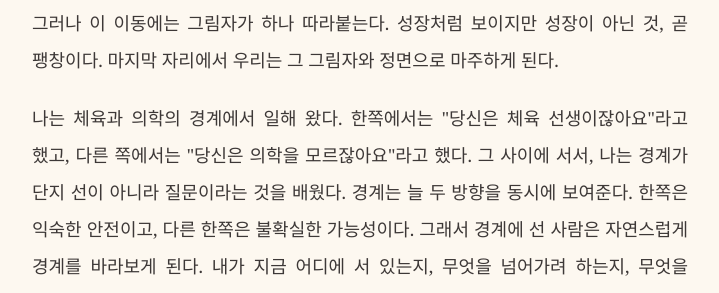
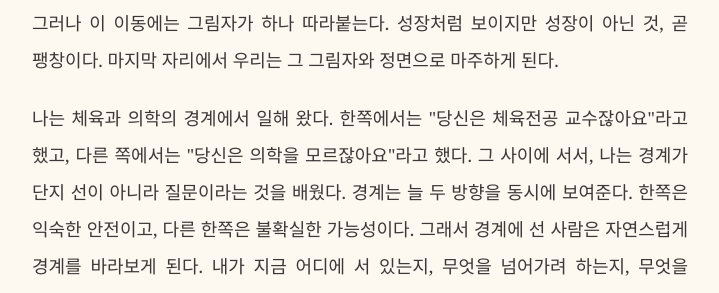
Before and after one commit to justinjeon70-hue/justin-jeon-website, a Jekyll site: the page gyeonggye-growth.html, which Jekyll copies as it is, in a window 1280 px wide and 900 px high, scrolled down 911 px. Shown: the part 154-447 px from the top of the window, without its empty margins (280-999 px from the left). Built offline with Jekyll 4.4.1, drawn with Linux system fonts in a browser that asks for light colours; some web fonts are replaced; some of the changed text lies outside the part shown.

Commit message:
Edit opening: 체육 선생 → 체육전공 교수
Co-Authored-By: Claude Opus 4.8 (1M context) <noreply@anthropic.com>

```diff
--- a/gyeonggye-growth.html
+++ b/gyeonggye-growth.html
@@ -90,7 +90,7 @@
 
   <p class="lead">한 해를 어떻게 평가해야 할까. 우리는 너무 빠르게 결론에 도달한다. 성과가 있으면 성공, 없으면 실패. 통과하면 잘한 해, 떨어지면 잘못 산 해. 이 단순한 이분법은 편리하지만, 삶을 지나치게 축소한다. 특히 중년 이후에는 더 그렇다. 젊을 때의 목표는 대개 분명했다. 더 높이 올라가는 것, 더 많이 이루는 것, 더 빨리 도착하는 것. 그러나 어느 시점부터 목표는 흐릿해지고, 질문 자체가 바뀐다. "얼마나 성취했는가"에서 "어떻게 버텼는가, 무엇을 잃지 않았는가"로.</p>
   <p>이 글은 그 바뀐 질문에서 출발한다. 그리고 삶이 통과하는 네 개의 자리를 따라간다. 생존, 성공, 성장, 성숙. 이것은 사다리가 아니라 무게중심의 이동에 가깝다. 바깥을 향하던 시선이 천천히 안으로 돌아오고, 속도를 중시하던 삶이 리듬을 중시하게 되는 이동. 그러나 이 이동에는 그림자가 하나 따라붙는다. 성장처럼 보이지만 성장이 아닌 것, 곧 팽창이다. 마지막 자리에서 우리는 그 그림자와 정면으로 마주하게 된다.</p>
-  <p>나는 체육과 의학의 경계에서 일해 왔다. 한쪽에서는 "당신은 체육 선생이잖아요"라고 했고, 다른 쪽에서는 "당신은 의학을 모르잖아요"라고 했다. 그 사이에 서서, 나는 경계가 단지 선이 아니라 질문이라는 것을 배웠다. 경계는 늘 두 방향을 동시에 보여준다. 한쪽은 익숙한 안전이고, 다른 한쪽은 불확실한 가능성이다. 그래서 경계에 선 사람은 자연스럽게 경계를 바라보게 된다. 내가 지금 어디에 서 있는지, 무엇을 넘어가려 하는지, 무엇을 지키려 하는지를 묻는다.</p>
+  <p>나는 체육과 의학의 경계에서 일해 왔다. 한쪽에서는 "당신은 체육전공 교수잖아요"라고 했고, 다른 쪽에서는 "당신은 의학을 모르잖아요"라고 했다. 그 사이에 서서, 나는 경계가 단지 선이 아니라 질문이라는 것을 배웠다. 경계는 늘 두 방향을 동시에 보여준다. 한쪽은 익숙한 안전이고, 다른 한쪽은 불확실한 가능성이다. 그래서 경계에 선 사람은 자연스럽게 경계를 바라보게 된다. 내가 지금 어디에 서 있는지, 무엇을 넘어가려 하는지, 무엇을 지키려 하는지를 묻는다.</p>
   <p>경계에서 경계를 바라본다는 것은 그런 것이다. 살아 있는 동안 우리는 늘 어떤 선 위에 서 있고, 그 선이 생존과 성장을, 성장과 팽창을, 성장과 성숙을 가른다. 이 글은 그 선들을 하나씩 따라가며, 어디서 멈추고 어디서 넘어야 하는지를 묻는 시도다.</p>
   <p>그리고 한 가지를 미리 말해 둔다. 이 네 자리는 한 번 통과하면 끝나는 계단이 아니다. 경계는 한번 넘으면 사라지는 것이 아니라, 조금 달라진 나로 같은 경계를 다시 만나게 한다. 나선형이다. 중학교 때의 열등감과 지금의 연구비 낙방은 다른 경계처럼 보이지만, 그 앞에서 느끼는 감정은 같다. "나는 이쪽인가, 저쪽인가. 나는 어디에 속하는가." 그 질문 자체가 경계다. 그래서 생존과 성공과 성장과 성숙은 나이로 깔끔하게 나뉘지 않는다. 한 사람 안에서 같은 날에도 오르내린다. 다만 삶의 무게중심은 분명히 이동한다. 그 이동을 따라가 보자.</p>
   <div class="scene-break"><span>&middot; &middot; &middot;</span></div>
```
